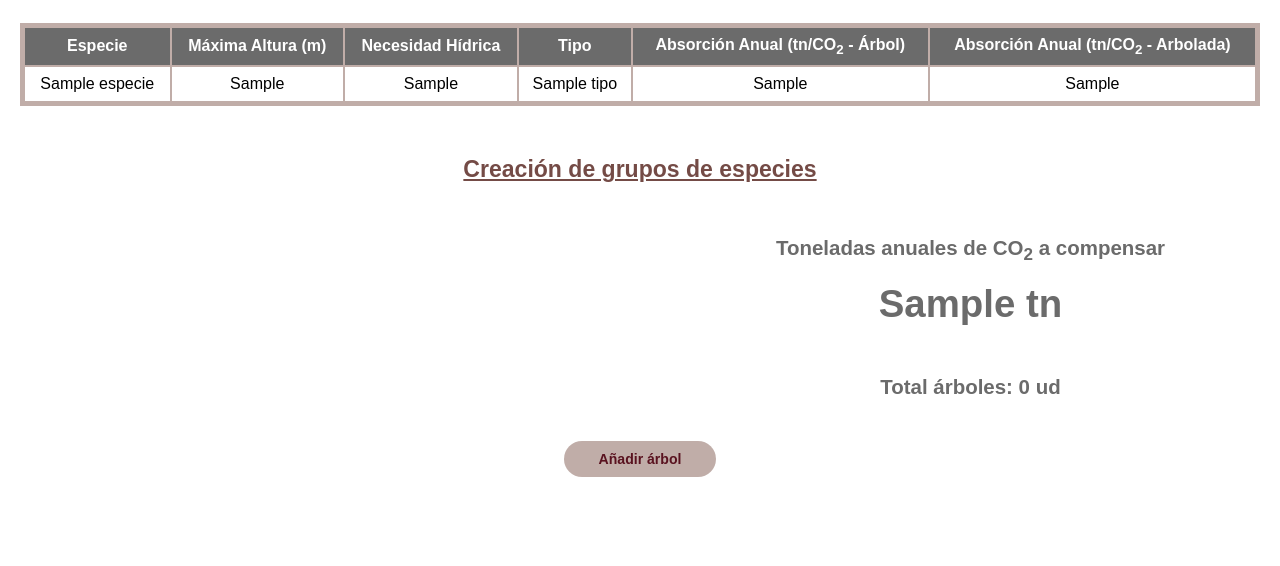
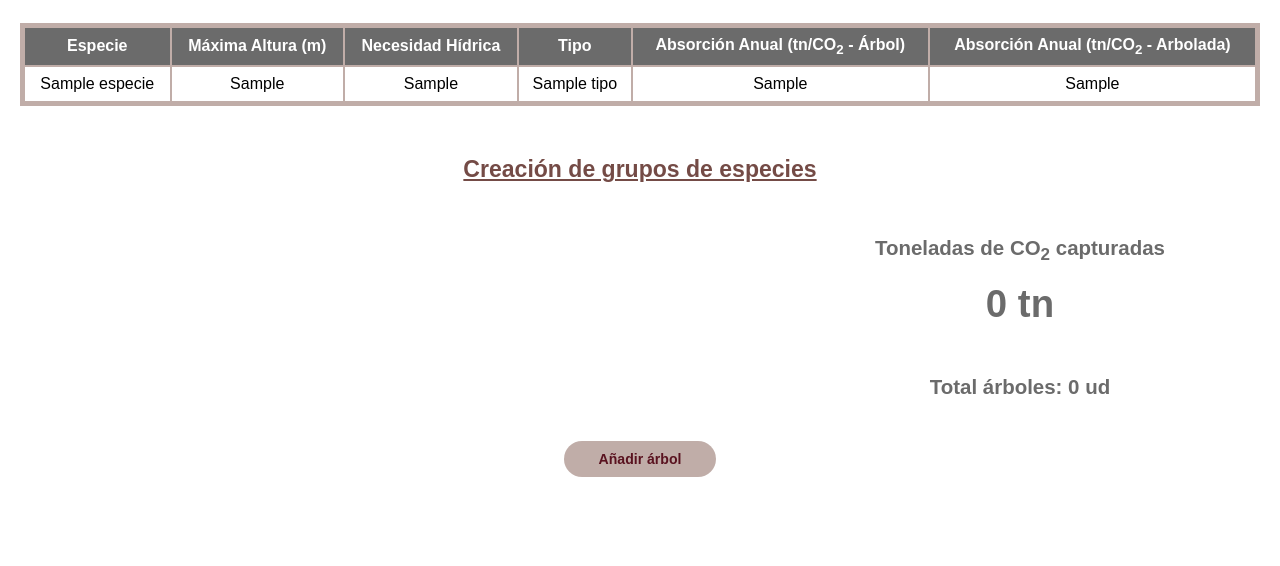
Before and after one commit to Rizquez/eco_balance, a Flask app: template src/templates/index.html in a window 1280 px wide. Shown: the part 1544-2110 px from the top of the page. Run offline with Flask 3, Linux system fonts and the light colour scheme; the template is opened without the code that fills it: most values are stand-ins (such as "Sample title", 1, 10 or a date in 2020).

Commit message:
Correccion para sumar en vez de restar los arboles y co2 en el grupo arboreo

```diff
--- a/src/static/scripts/utils.js
+++ b/src/static/scripts/utils.js
@@ -81,14 +81,13 @@ function removeSpecies(button) {
 // updateCO2Compensation() - Suma todas las absorciones de CO2 listadas y actualiza la visualizacion del total a compensar.
 function updateCO2Compensation() {
     var absorptionInputs = document.querySelectorAll('input[type="text"][id^="total-absorcion"]')
-    var co2Compensate = parseFloat(document.getElementById('co2Compensate').textContent.match(/: ([\d.]+) tn\/año/)[1])
     var totalAbsorbed = 0
 
     absorptionInputs.forEach(function(input) {
         totalAbsorbed += parseFloat(input.value) || 0
     })
 
-    var currentCO2ToCompensate = parseFloat(co2Compensate - totalAbsorbed).toFixed(4)
+    var currentCO2ToCompensate = parseFloat(totalAbsorbed).toFixed(4)
     document.getElementById('co2ToCompensateDisplay').textContent = `${currentCO2ToCompensate} tn`
 }
 
--- a/src/templates/index.html
+++ b/src/templates/index.html
@@ -102,8 +102,8 @@
         <div class="create-group">
             <div id="container-div"></div>
             <div class="compensate-group">
-                <h1>Toneladas anuales de CO<sub>2</sub> a compensar</h1>
-                <h2 id="co2ToCompensateDisplay">{{co2_capture}} tn</h2>
+                <h1>Toneladas de CO<sub>2</sub> capturadas</h1>
+                <h2 id="co2ToCompensateDisplay">0 tn</h2>
                 <h1 id="totalArboles">Total árboles: 0 ud</h1>
             </div>
         </div>
```
